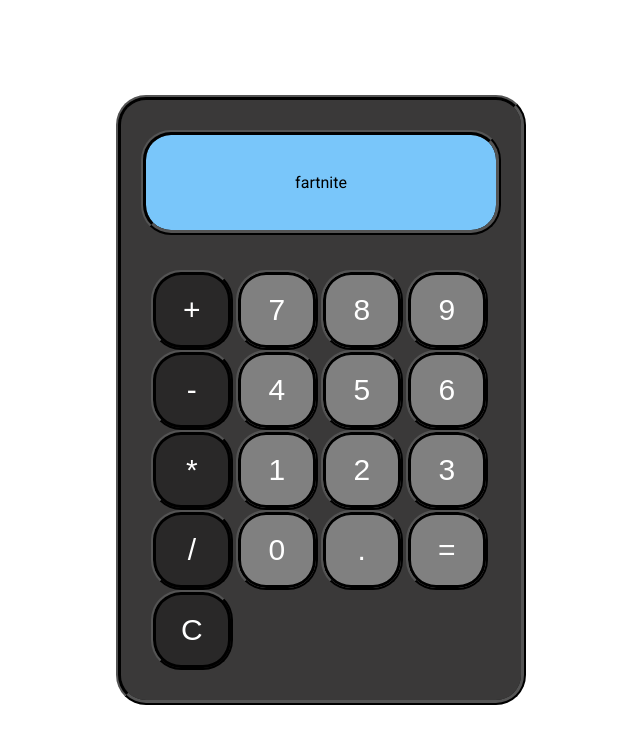
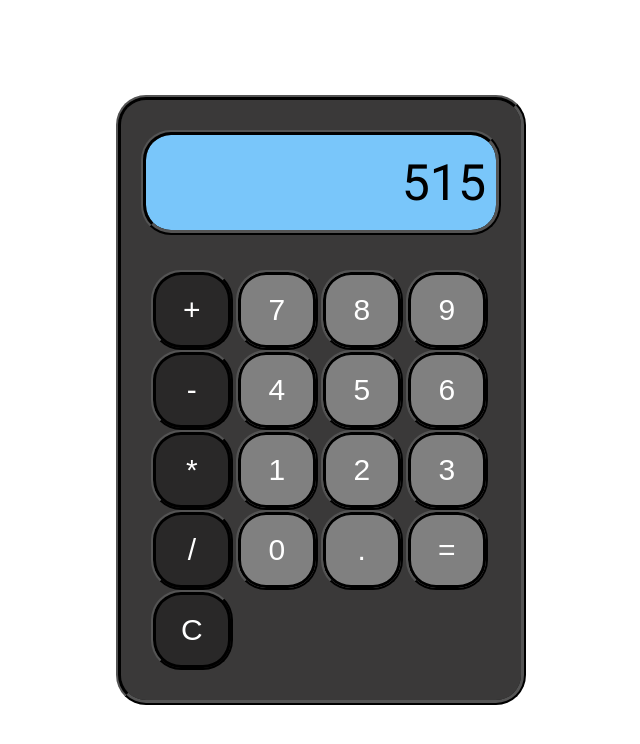
Before and after one commit to filipkk78/javascript-calculator, a plain HTML site: page index.html in a window 1280 px wide. Shown: the whole page, without its empty margins (319-959 px from the left). Drawn offline with Linux system fonts and the light colour scheme.

Commit message:
Change result display

```diff
--- a/index.html
+++ b/index.html
@@ -8,7 +8,9 @@
 </head>
 <body>
     <div class="calculator-body">
-        <div class="calculator-screen">fartnite</div>
+        <div class="calculator-screen">
+            <div id="result">515</div>
+        </div>
         <div class="button-space">
             <button class="input-buttons darker" id="plus">+</button>
             <button class="input-buttons" id="seven">7</button>
--- a/style.css
+++ b/style.css
@@ -32,6 +32,13 @@
     align-items: center;
     justify-content: center;
     border: 5px ridge black;
+    align-items: center;
+    justify-content: end;
+}
+
+#result {
+    margin: 10px;
+    font-size: 50px;
 }
 
 .button-space {
```
